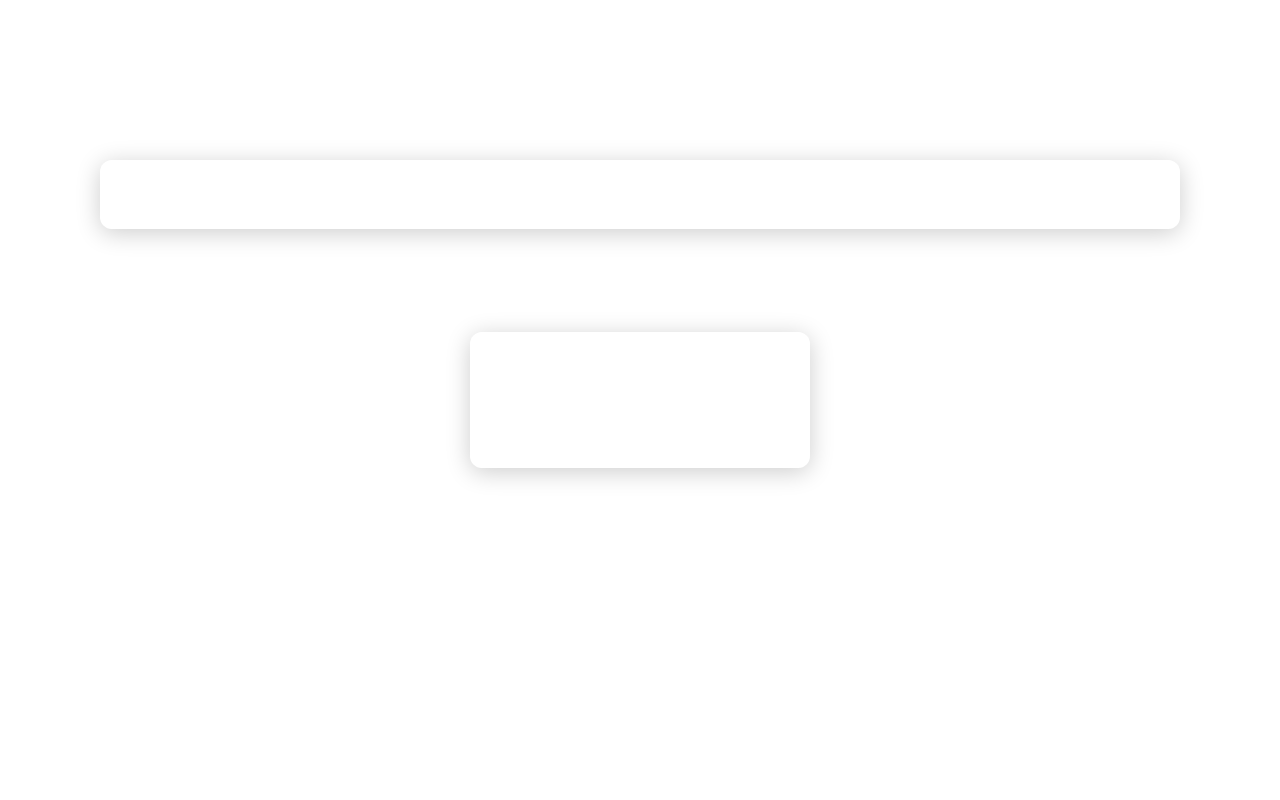
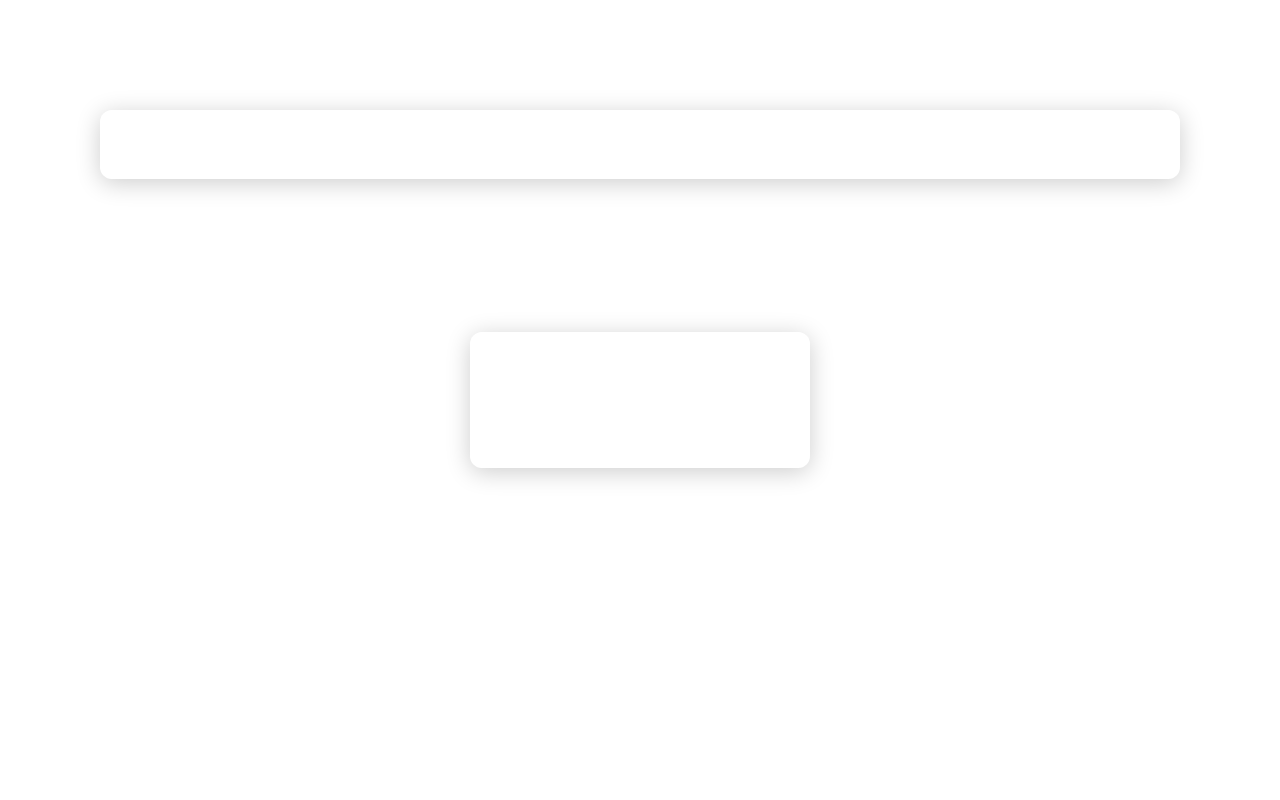
Before and after one commit to yunext280/testt2, a Python web app: template templates/aviso.html in a window 1280 px wide. Run offline with Jinja, Linux system fonts and the light colour scheme; the template is opened without the code that fills it, so the values that code supplies are empty.

Commit message:
Reduce top padding to 30px on all Flask pages (bottom stays 80px)

```diff
--- a/static/style.css
+++ b/static/style.css
@@ -18,7 +18,7 @@ body, html {
 /* Breathing space at the top and bottom of every Flask page
    (separates the MREC, which scrolls above the page, from the content) */
 body {
-    padding-top: 80px;
+    padding-top: 30px;
     padding-bottom: 80px;
 }
 
```
